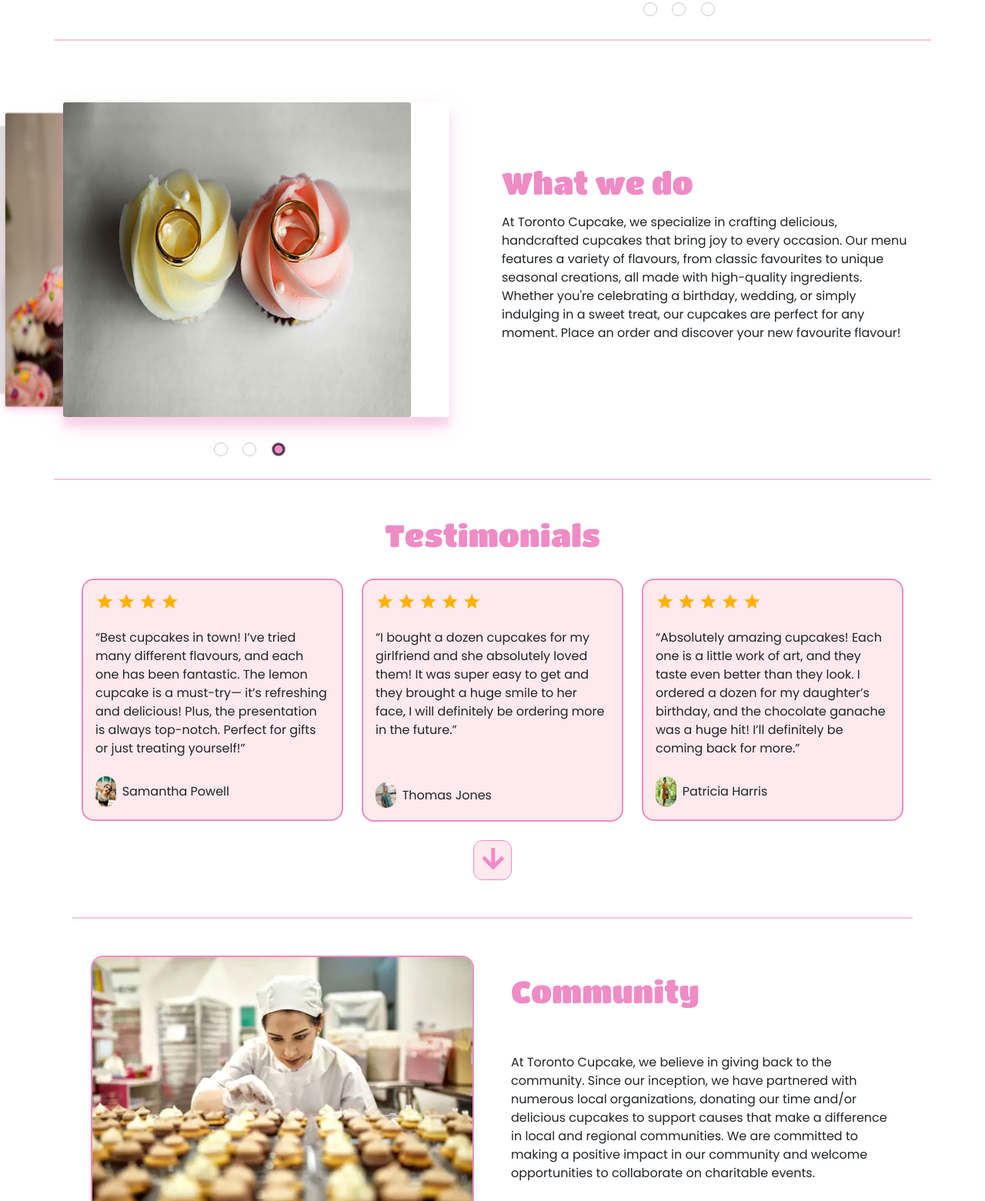
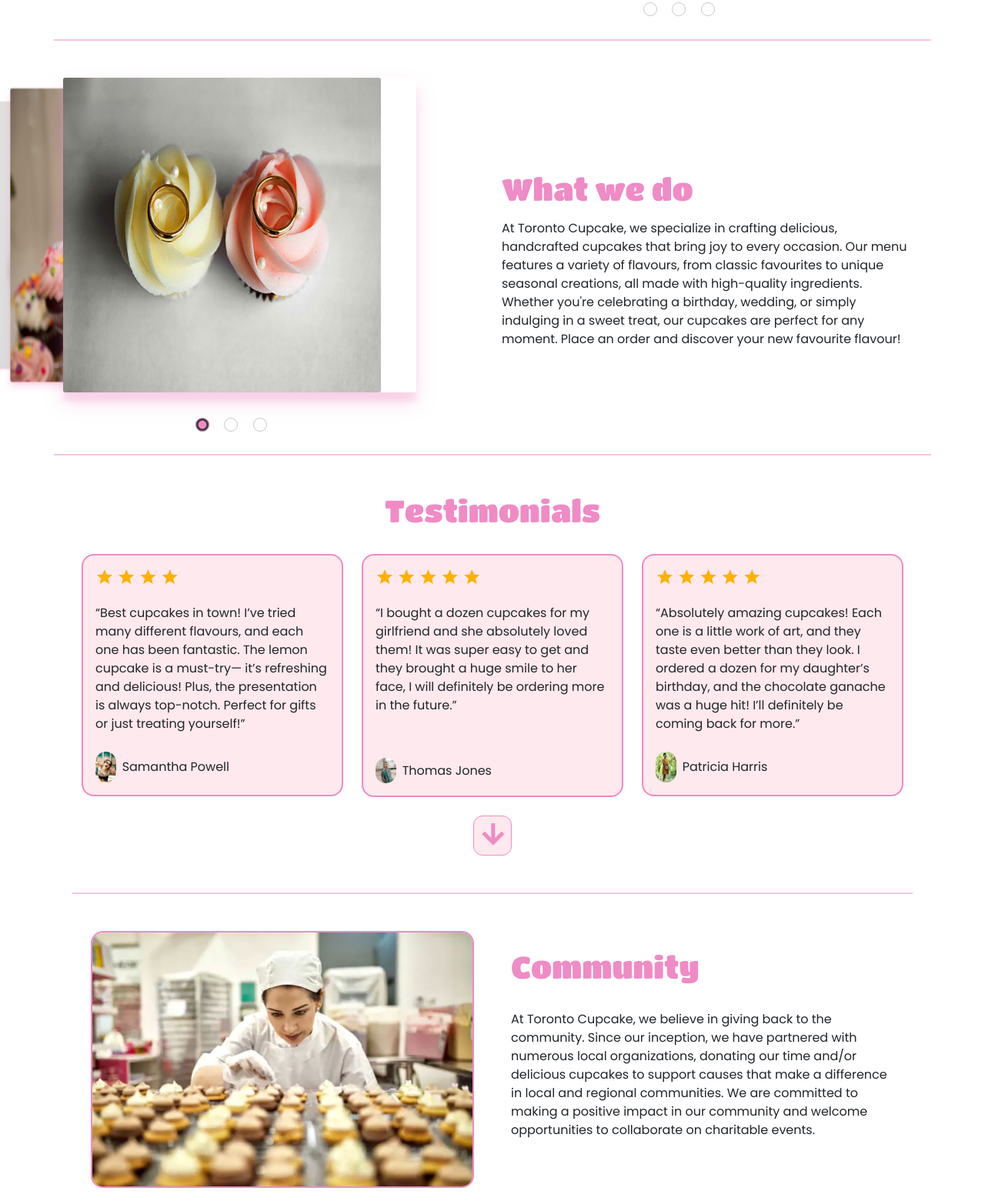
Before and after one commit to AmeliaFrederick/dsn1713-final, a website: page about.html in a window 1280 px wide. Shown: the part 732-2293 px from the top of the page at 77% size. Drawn offline with nearby package versions, Linux system fonts and the light colour scheme.

Commit message:
updated html

```diff
--- a/about.html
+++ b/about.html
@@ -89,16 +89,17 @@
 
           <div class="row flex-lg-row-reverse align-items-center justify-content-center">
 
-            <div class="col-lg-6 text-sm-center text-lg-start">
-              <h2 class="mb-3">What we do</h2>
+            <div class="col-lg-6 ms-5 text-sm-center text-lg-start">
+              <h2 class="mb-3 my-3 mt-5">What we do</h2>
               <p>At Toronto Cupcake, we specialize in crafting delicious, handcrafted cupcakes that bring joy to every occasion. Our menu features a variety of flavours, from classic favourites to unique seasonal creations, all made with high-quality ingredients. Whether you're celebrating a birthday, wedding, or simply indulging in a sweet treat, our cupcakes are perfect for any moment. Place an order and discover your new favourite flavour!</p>
             </div>
 
-            <section id="slider" class="col">
+            <section id="slider" class="col mt-5">
+              <input type="radio" name="slider" id="s1" checked>
+              <input type="radio" name="slider" id="s5">
+              <input type="radio" name="slider" id="s4">
 
-              <input type="radio" name="slider" id="s4">
-              <input type="radio" name="slider" id="s5">
-              <input type="radio" name="slider" id="s1" checked>
+
 
               <label for="s1" id="slide1">
                 <img src="images/engagement-cupcakes.jpg" alt="image of engagement cupcakes">
@@ -213,7 +214,7 @@
             <div class="row flex-lg-row-reverse align-items-center g-5 py-5">
 
               <div class="col-lg-6 text-lg-start text-sm-center m-0">
-              <h2 class="py-5">Community</h2>
+              <h2 class="py-4">Community</h2>
               <p>At Toronto Cupcake, we believe in giving back to the community. Since our inception, we have partnered with numerous local organizations, donating our time and/or delicious cupcakes to support causes that make a difference in local and regional communities. We are committed to making a positive impact in our community and welcome opportunities to collaborate on charitable events.</p>
             </div>
 
```
